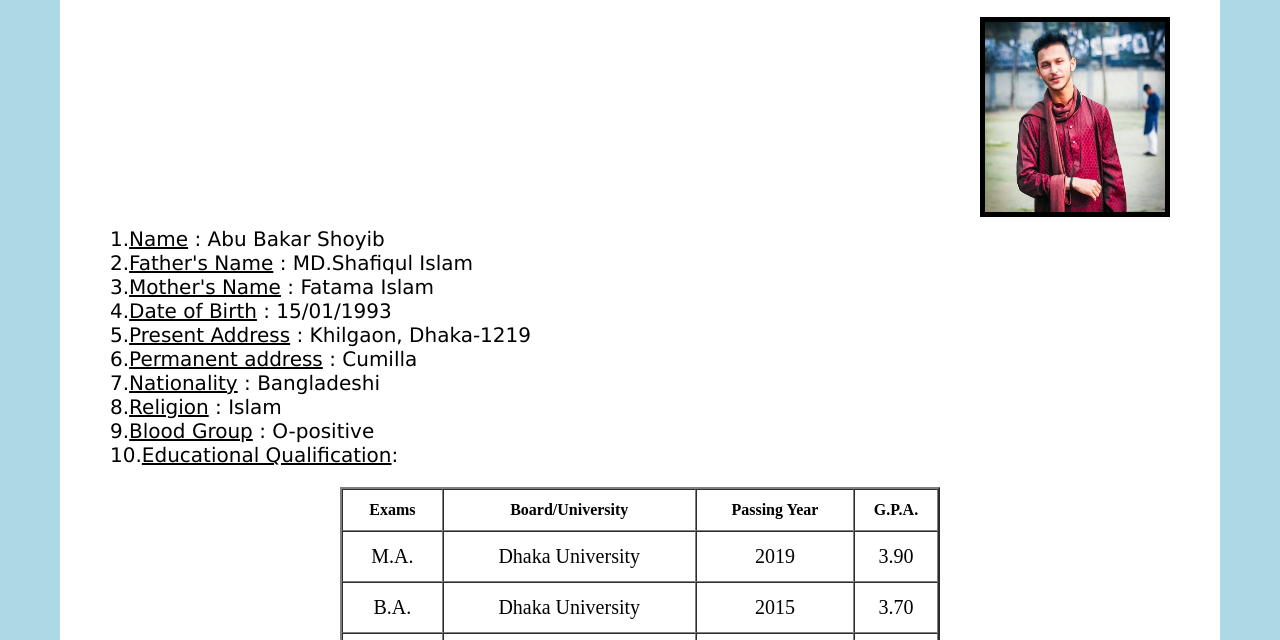
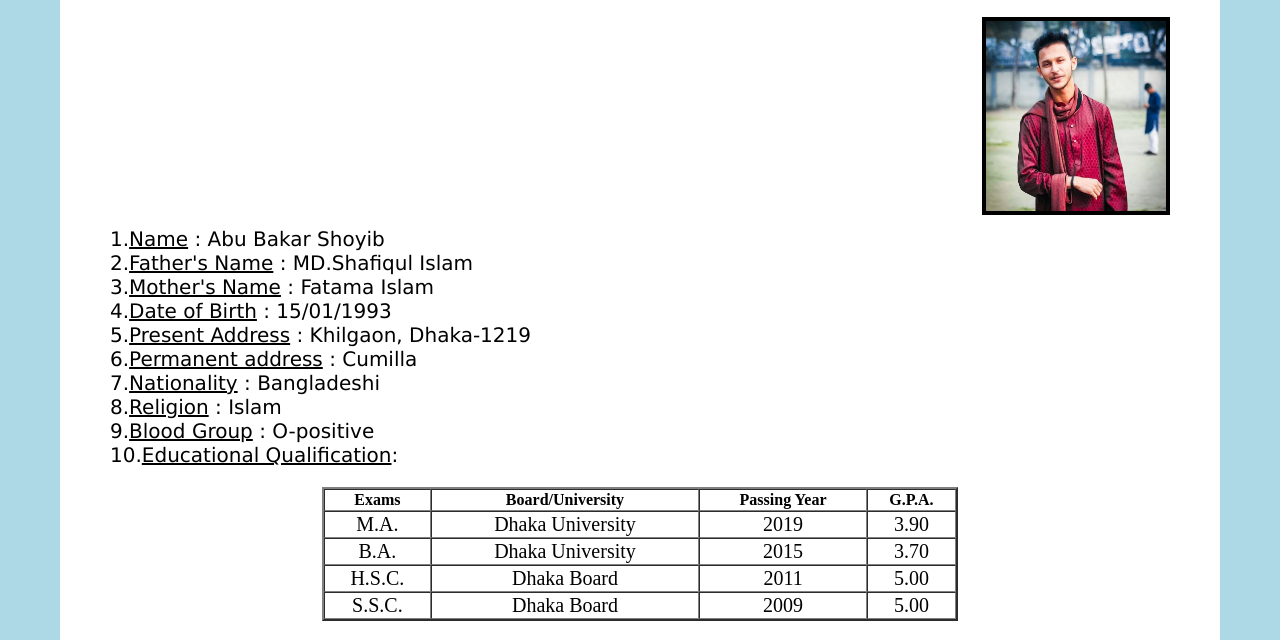
Before and after one commit to ShoyibAfridi/CV, a plain HTML site: page index.html in a window 1280 px wide. Shown: the part 160-800 px from the top of the page. Drawn offline with Linux system fonts and the light colour scheme.

Commit message:
Update index.html

```diff
--- a/index.html
+++ b/index.html
@@ -10,7 +10,7 @@
 <div>
 	<h1 text align="center";>Curriculam  Vitae<br>of<br>Shoyib  Afridi</h1>
 
-	<img src="images/84250488_809433676240782_278658178244149248_o.jpg" border="5px">
+	<img src="images/84250488_809433676240782_278658178244149248_o.jpg" border="4px">
        <p>
        	1.<u>Name</u> <gap>        : Abu Bakar Shoyib<br>
 		2.<u>Father's Name</u>     : MD.Shafiqul Islam<br>
@@ -25,7 +25,7 @@
 
 	</p>
 <center>
-	<table border="2" cellspacing="0" width="600" height="250">
+	<table border="2" cellspacing="0" width="60%" height="25%">
 		<tr>
 			<th>Exams</th>
 			<th>Board/University</th>
```
